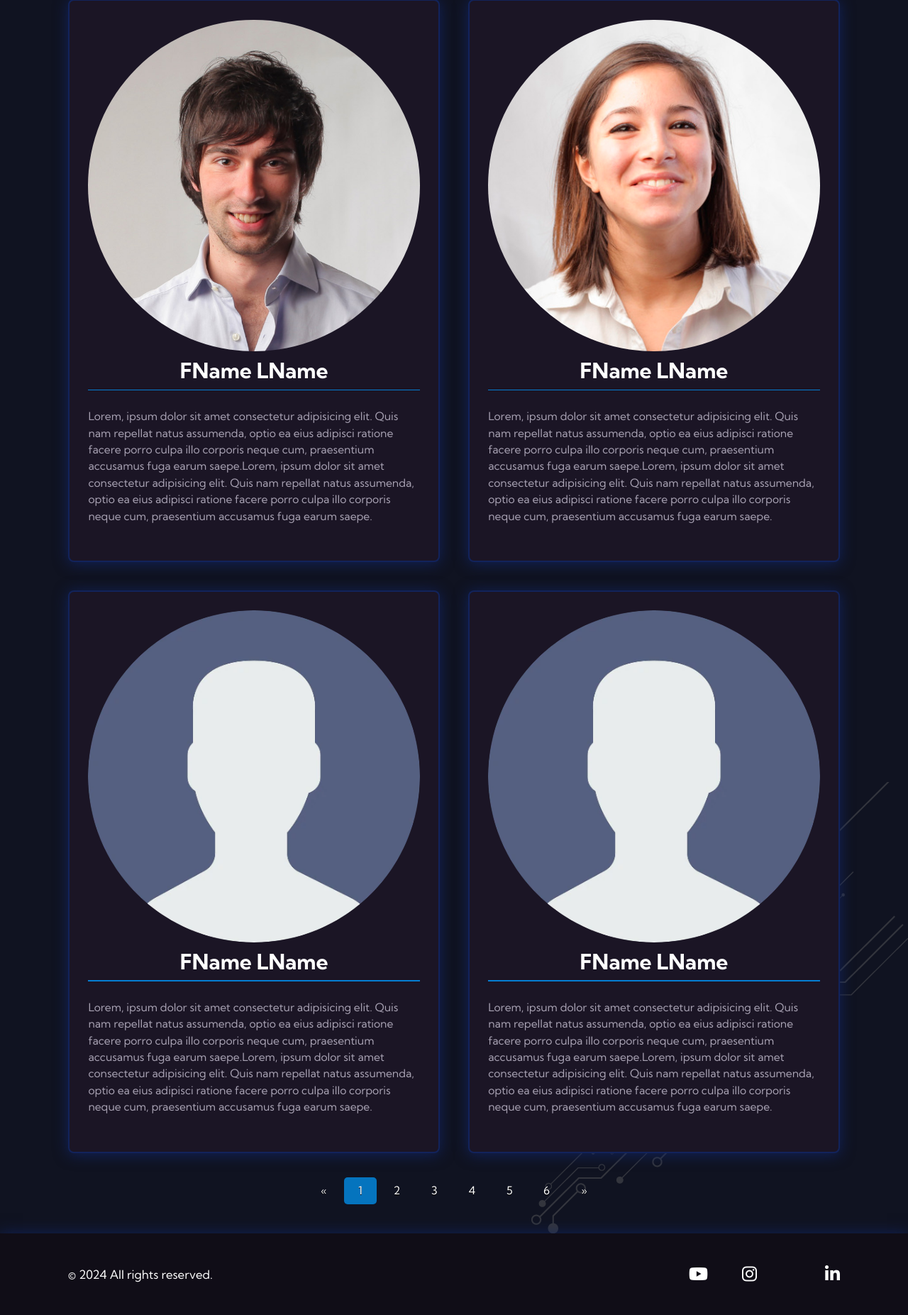
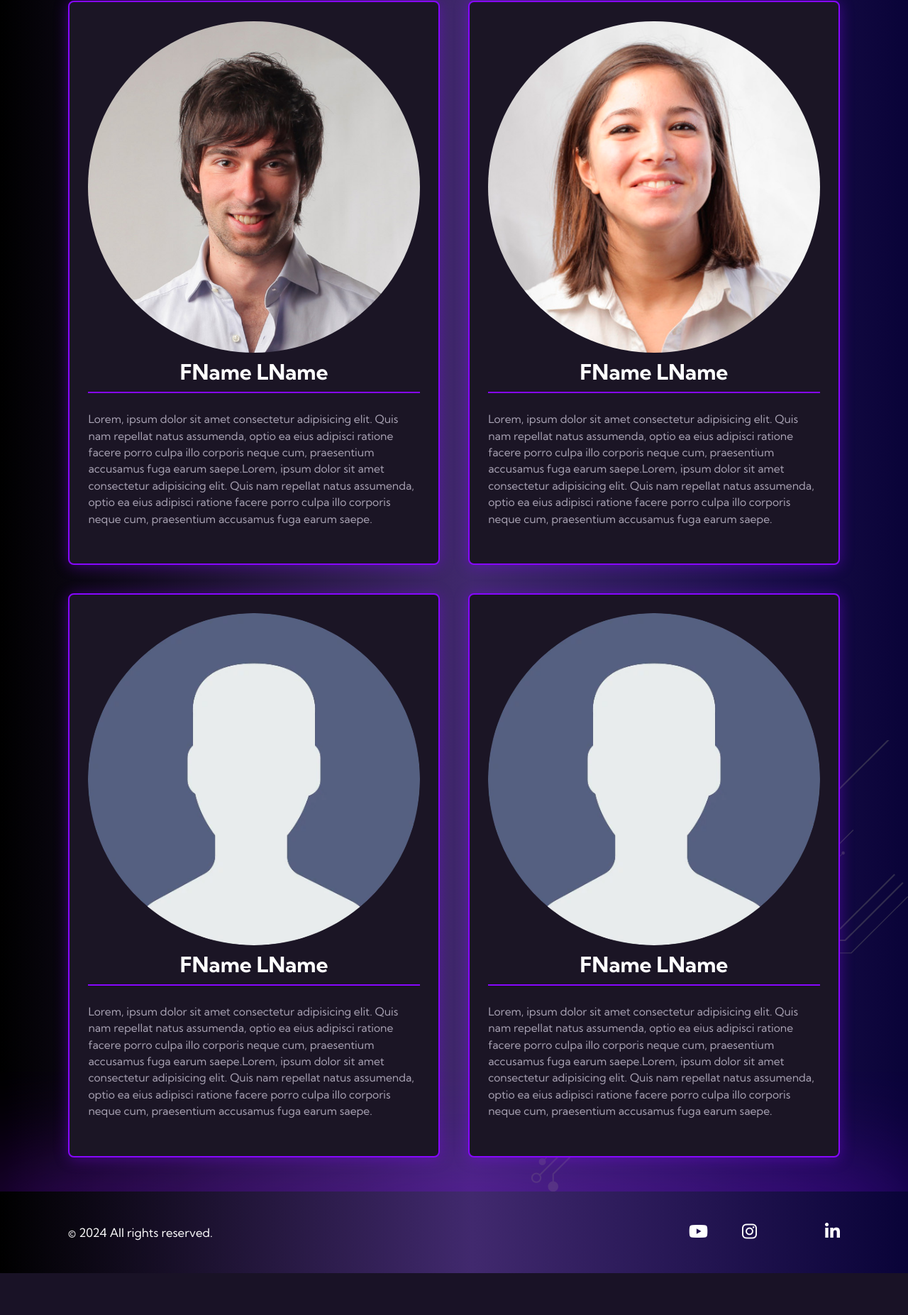
Before and after one commit to muki01/Cyber_Club-TrakiaUni, a PHP site: page /team.html in a window 1280 px wide. Shown: the part 1031-2884 px from the top of the page at 71% size. After the commit the page ends 2825 px from the top, so only its background shows below. Run offline with PHP 8.4, Linux system fonts and the light colour scheme.

Commit message:
css color chenger they call me

```diff
--- a/styles/components/base.css
+++ b/styles/components/base.css
@@ -31,8 +31,7 @@ h2 {
 hr{
     border: none;
     height: 0.12em;
-    background-color: rgba(0, 153, 255, 0.8);
-
+    border-bottom: #8707ff 2px solid;
 }
 
 .mainContainer {
@@ -45,7 +44,7 @@ main{
     flex: 1;
     position: relative;
     padding: 4em 0;
-    background-color: #101321;
+    background: linear-gradient(90deg, rgba(0, 0, 0, 1) 0%, #41296e 52%, #090338 100%);
 }
 
 main .shape1{
--- a/styles/components/footer.css
+++ b/styles/components/footer.css
@@ -2,10 +2,11 @@ footer {
     position: relative;
     width: 100%;
     height: auto;
-    background-color: #100D17;
+    background: linear-gradient(90deg, rgba(0, 0, 0, 1) 0%, #41296e 52%, #090338 100%);
     margin-top: auto;
     padding: 3.3em 0;
-    box-shadow: 0 1px 20px 0 rgba(17, 39, 105, 0.8);
+    box-shadow: -13px 9px 157px 31px rgba(135, 7, 255, 0.39);
+    -webkit-box-shadow: -13px 9px 157px 31px rgba(135, 7, 255, 0.39);
 }
 
 footer .mainContainer{
@@ -33,8 +34,8 @@ footer .socialMediaArea a{
 }
 
 footer .socialMediaArea a:hover{
-    color: #00d5ff;
-    text-shadow: 0 2px 20px #00d5ff50;
+    color: #8707ff;
+    text-shadow: 0 2px 20px rgba(135, 7, 255, 0.39);
 }
 
 @media screen and (max-width: 680px) {
--- a/styles/components/header.css
+++ b/styles/components/header.css
@@ -1,10 +1,7 @@
 header {
     position: relative;
     height: 12.5em;
-    background-color: #161525;
-    /* background: linear-gradient(to right, #0d1539, #101f5b, #0d1539); */
-    /* box-shadow: 0 1px 10px 0 rgba(0, 153, 255, 0.5), rgba(0, 153, 255, 0.5) 0px -40px 30px -35px inset; */
-    box-shadow: rgba(17, 39, 105, 0.8) 0px -40px 30px -30px inset;
+    background: linear-gradient(90deg, rgba(0, 0, 0, 1) 0%, #41296e 52%, #090338 100%);
 }
 
 header .mainContainer {
@@ -40,13 +37,14 @@ header .navBar ul a {
 
 header .navBar ul a.active {
     padding-bottom: 2px;
-    border-bottom: 3px solid #1fb4d2;
-    text-shadow: 0 2px 10px #00d5ff50;
+    border-bottom: 3px solid #8707ff;
+    text-shadow: 0 2px 10px rgba(135, 7, 255, 0.39);
 }
 
 header .navBar ul a:hover:not(.active) {
-    color: #00d5ff;
-    text-shadow: 0 2px 20px #00d5ff50;
+    /* smenqme cveta s tozi na zaglavieto kat go izmislim */
+    color: #8707ff;
+    text-shadow: 0 2px 20px rgba(135, 7, 255, 0.39);
 }
 
 header .navBar ul a:active {
--- a/styles/components/home.css
+++ b/styles/components/home.css
@@ -29,7 +29,7 @@
     font-size: 3.4em;
     color: #fff;
     margin-bottom: 1em;
-    border-bottom: 3px solid rgba(0, 153, 255, 0.8);
+    border-bottom: #8707ff 2px solid;
 }
 
 .aboutArea .textArea p{
@@ -70,7 +70,7 @@
     font-size: 3.4em;
     color: #fff;
     margin-bottom: 1em;
-    border-bottom: 3px solid rgba(0, 153, 255, 0.8);
+    border-bottom: #8707ff 2px solid;
 }
 
 .testArea .textArea p{
--- a/styles/components/team.css
+++ b/styles/components/team.css
@@ -8,8 +8,8 @@ section .cardsArea .card {
     position: relative;
     padding: 2.2em;
     background-color: #1B1525;
-    box-shadow: 0px 2px 20px rgba(17, 39, 105, 0.8);
-    border: 2px solid rgba(17, 39, 105, 0.8);
+    box-shadow: 0px 2px 20px rgba(135, 7, 255, 0.39);
+    border: 2px solid #8707ff;
     border-radius: 8px;
     z-index: 1;
     /* background: url("../../images/bg2.png"); */
@@ -42,36 +42,6 @@ section .cardsArea .card {
     font-weight: 400;
 }
 
-.paginationArea{
-    position: relative;
-    z-index: 1;
-    display: flex;
-    justify-content: center;
-    padding-top: 3.5em;
-}
-
-.pagination a {
-    padding: 0.6em 1.3em;
-    color: #fff;
-    font-size: 1.3em;
-    font-family: "Kumbh Sans", sans-serif;
-    font-weight: 400;
-    text-decoration: none;
-    text-shadow: 0 1px 0 #000;
-    transition: 0.12s ease-in-out;
-}
-
-.pagination a.active {
-    color: #fff;
-    background-color: #0574be;
-    border-radius: 5px;
-}
-
-.pagination a:hover:not(.active) {
-    color: #000;
-    background-color: #c0c0c0;
-    border-radius: 5px;
-}
 
 @media screen and (max-width: 1400px) {
     section .cardsArea {
@@ -92,7 +62,4 @@ section .cardsArea .card {
     section .cardsArea {
         grid-template-columns: 1fr;
     }
-    .pagination .page:nth-child(n+5) {
-        display: none;
-    }
 }
--- a/team.html
+++ b/team.html
@@ -131,19 +131,7 @@
                     </div>
                 </div>
 
-                <!-- Pagination -->
-                <div class="paginationArea">
-                    <div class="pagination">
-                        <a href="#">&laquo;</a>
-                        <a href="#" class="active page">1</a>
-                        <a href="#" class="page">2</a>
-                        <a href="#" class="page">3</a>
-                        <a href="#" class="page">4</a>
-                        <a href="#" class="page">5</a>
-                        <a href="#" class="page">6</a>
-                        <a href="#">&raquo;</a>
-                    </div>
-                </div>
+
             </section>
         </div>
     </main>
```
Also changed, not shown: styles/components/contact.css (+10 -8 lines), styles/components/event.css (+4 -4 lines).
